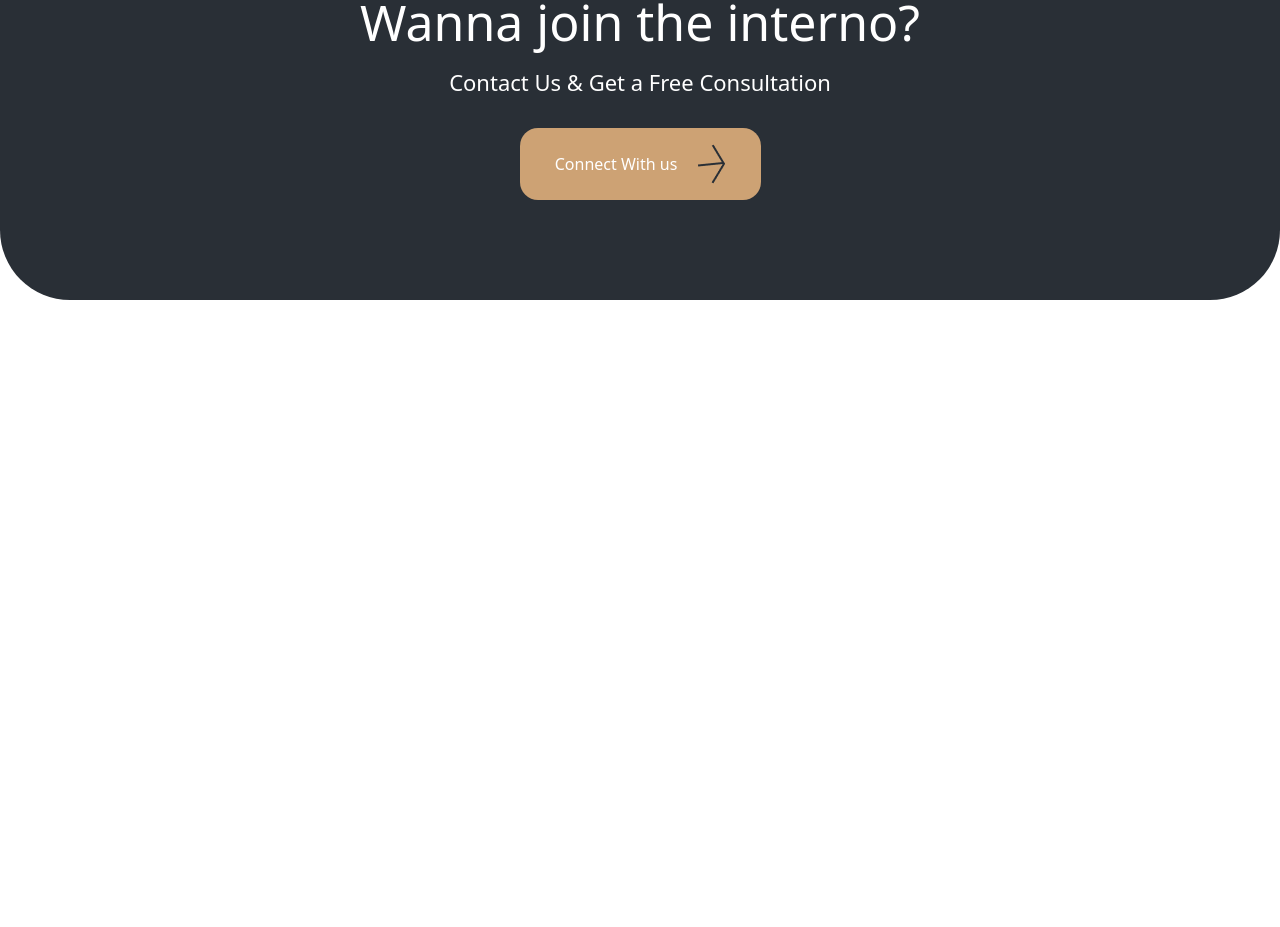
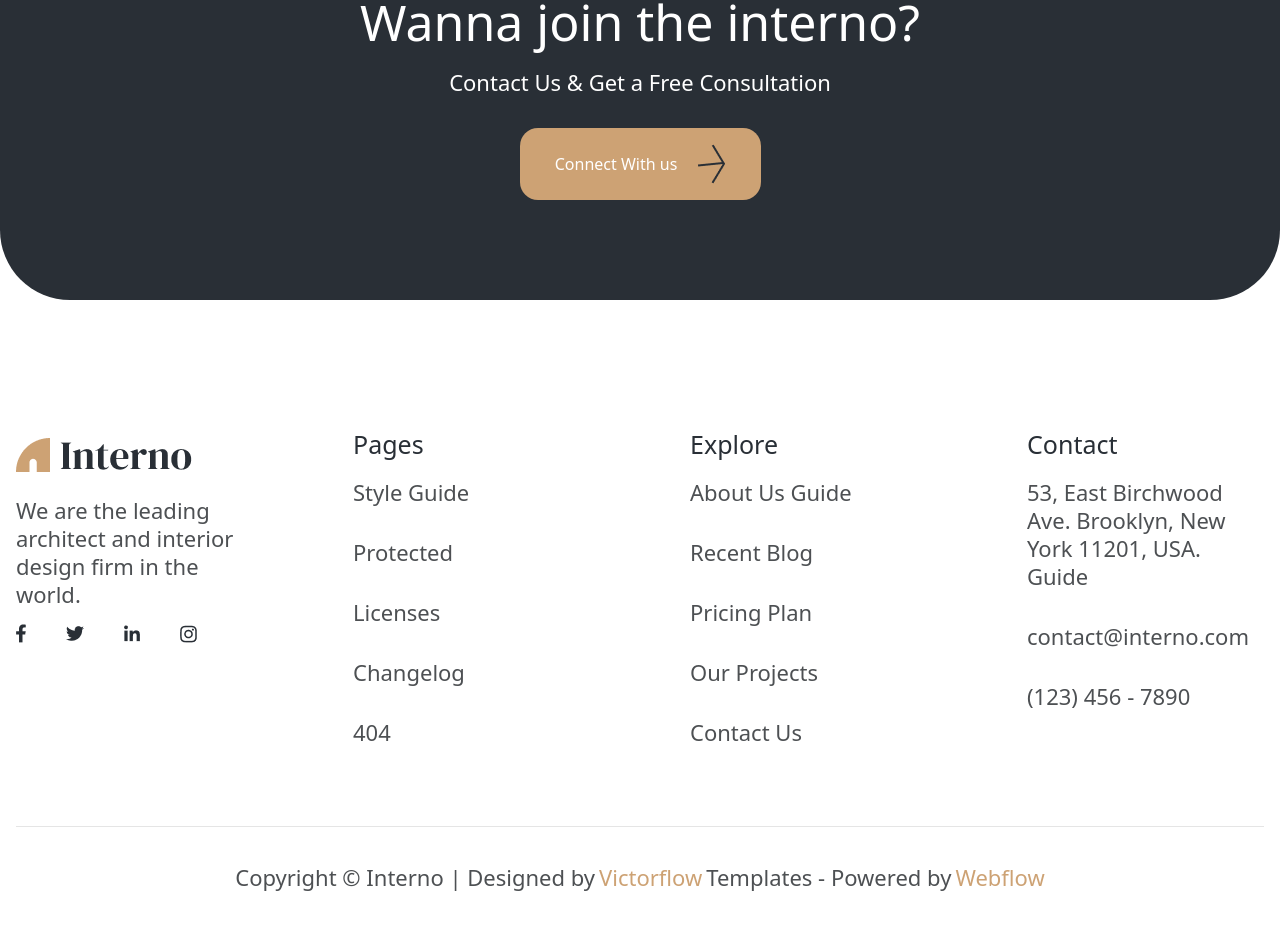
Before and after one commit to fire8327/Interno, a plain HTML site: page index.html in a window 1280 px wide. Shown: the part 7246-8173 px from the top of the page. Before the commit the page ends 7546 px from the top, so only its background shows below. Drawn offline with nearby package versions, Linux system fonts and the light colour scheme; a script that the page names is missing.

Commit message:
create footer

```diff
--- a/index.html
+++ b/index.html
@@ -337,8 +337,61 @@
         </button>
     </div>
 
-    <footer>
-
+    <footer class="flex flex-col w-full gap-8 md:gap-12 lg:gap-20 mt-12 md:mt-20 lg:mt-[130px] px-4">
+        <div class="container mx-auto grid grid-cols-1 md:grid-cols-2 lg:grid-cols-4 gap-12 md:gap-20 lg:gap-[100px]">
+            <div class="flex flex-col gap-4">
+                <a href=""><img src="Assets/Images/header/logo.png" alt=""></a>
+                <p class="text-[#4D5053] md:text-lg lg:text-[22px]">We are the leading architect and interior design firm in the world.</p>
+                <div class="flex items-center gap-8 md:gap-10">
+                    <a href="">
+                        <img src="Assets/Images/footer/1.png" alt="">
+                    </a>
+                    <a href="">
+                        <img src="Assets/Images/footer/2.png" alt="">
+                    </a>
+                    <a href="">
+                        <img src="Assets/Images/footer/3.png" alt="">
+                    </a>
+                    <a href="">
+                        <img src="Assets/Images/footer/4.png" alt="">
+                    </a>
+                </div>
+            </div>
+            <div class="flex flex-col gap-5">
+                <p class="text-[#292F36] md:text-lg lg:text-[25px]">Pages</p>
+                <div class="flex flex-col gap-8 text-[#4D5053] md:text-lg lg:text-[22px]">
+                    <a href="">Style Guide</a>
+                    <a href="">Protected</a>
+                    <a href="">Licenses</a>
+                    <a href="">Changelog</a>
+                    <a href="">404</a>
+                </div>
+            </div>
+            <div class="flex flex-col gap-5">
+                <p class="text-[#292F36] md:text-lg lg:text-[25px]">Explore</p>
+                <div class="flex flex-col gap-8 text-[#4D5053] md:text-lg lg:text-[22px]">
+                    <a href="">About Us Guide</a>
+                    <a href="">Recent Blog</a>
+                    <a href="">Pricing Plan</a>
+                    <a href="">Our Projects</a>
+                    <a href="">Contact Us</a>
+                </div>
+            </div>
+            <div class="flex flex-col gap-5">
+                <p class="text-[#292F36] md:text-lg lg:text-[25px]">Contact</p>
+                <div class="flex flex-col gap-8 text-[#4D5053] md:text-lg lg:text-[22px]">
+                    <a href="">53, East Birchwood Ave. Brooklyn, New York 11201, USA. Guide</a>
+                    <a href="mailto:contact@interno.com">contact@interno.com</a>
+                    <a href="tel:1234567890">(123) 456 - 7890</a>
+                </div>
+            </div>
+        </div>
+        <div class="w-full py-6 md:py-7 lg:py-9 text-center items-center flex max-md:flex-col justify-center gap-1 md:text-lg lg:text-[22px] border-t border-[#E5E5E5]">
+            <p class="text-[#4D5053]">Copyright © Interno | Designed by</p>
+            <a href="" class="text-[#CDA274]">Victorflow</a>
+            <p class="text-[#4D5053]">Templates - Powered by</p>
+            <a href="" class="text-[#CDA274]">Webflow</a>
+        </div>
     </footer>
 
 
```
Also changed, not shown: Assets/Images/footer/1.png (added), Assets/Images/footer/2.png (added), Assets/Images/footer/3.png (added), Assets/Images/footer/4.png (added).
